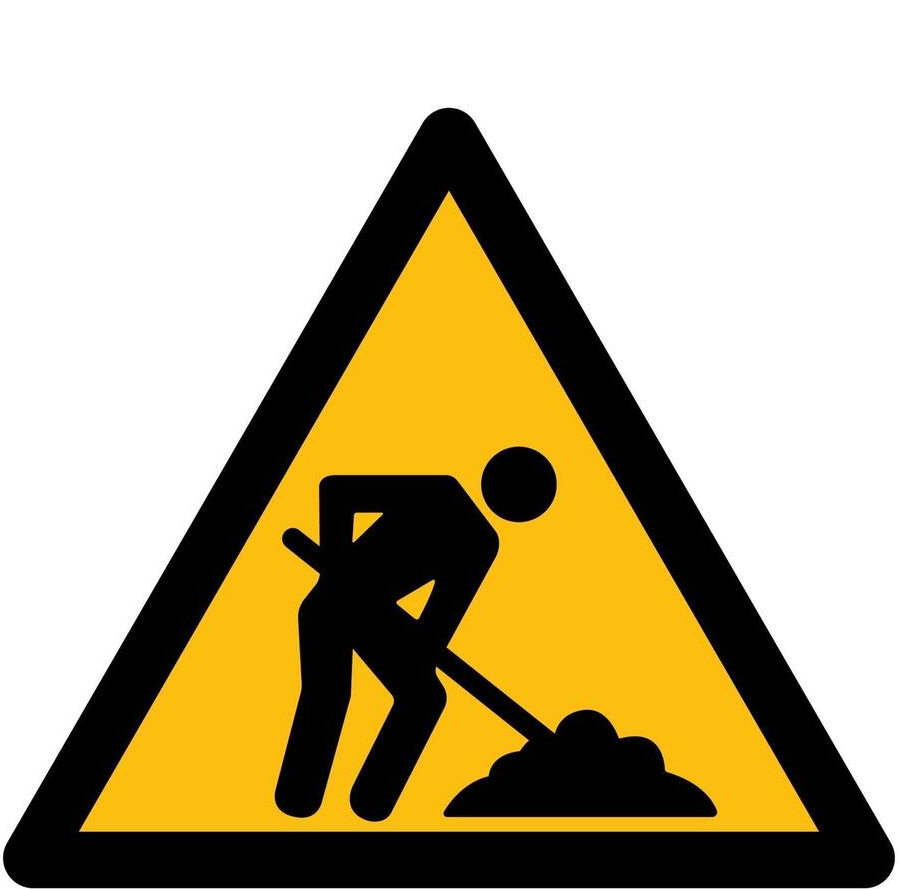
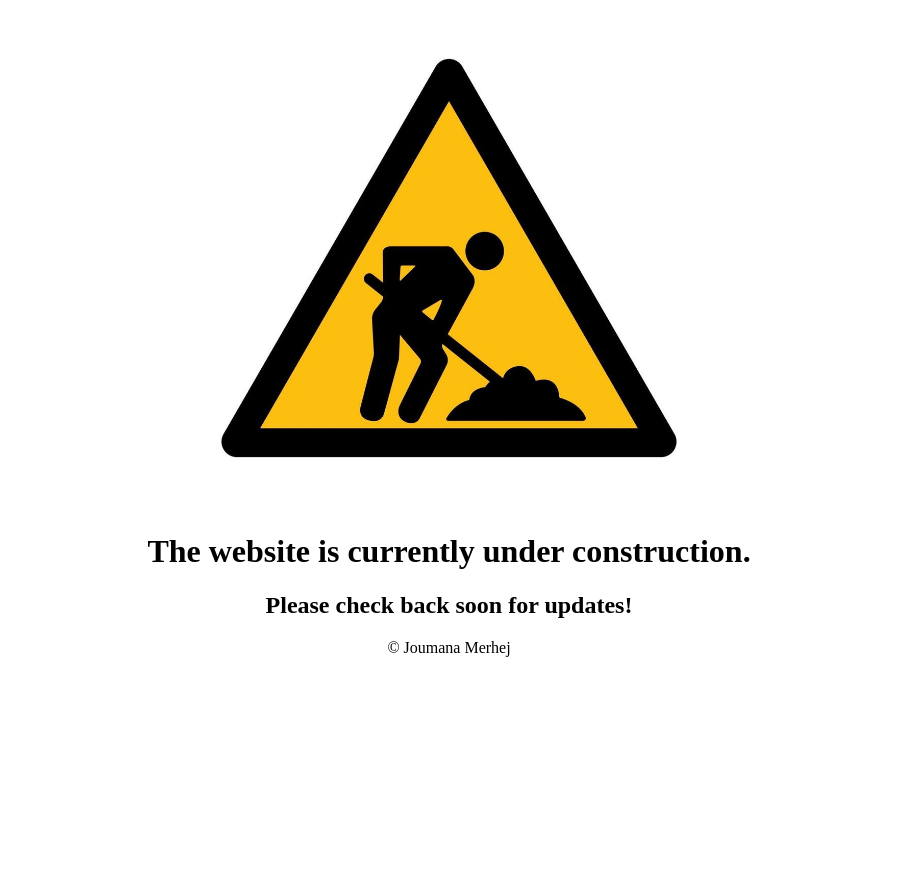
Before and after one commit to joumanamerhej/joumanamerhej, a plain HTML site: page index.html in a window 1280 px wide. Shown: the top 889 px of the page, without its empty margins (191-1092 px from the left). After the commit the page ends 800 px from the top, so only its background shows below. Drawn offline with Linux system fonts and the light colour scheme.

Commit message:
Update index.html

```diff
--- a/index.html
+++ b/index.html
@@ -6,7 +6,7 @@
     <title>Joumana Merhej | Interior Designer</title>
   </head>
   <body style="text-align:center;">
-    <img src="img.jpg" alt="Under Construction Symbol">
+    <img style="max-width: 500px;" src="img.jpg" alt="Under Construction Symbol">
     <h1>The website is currently under construction.</h1>
     <h2>Please check back soon for updates!</h2>
     <footer>&copy; Joumana Merhej</footer>
```
